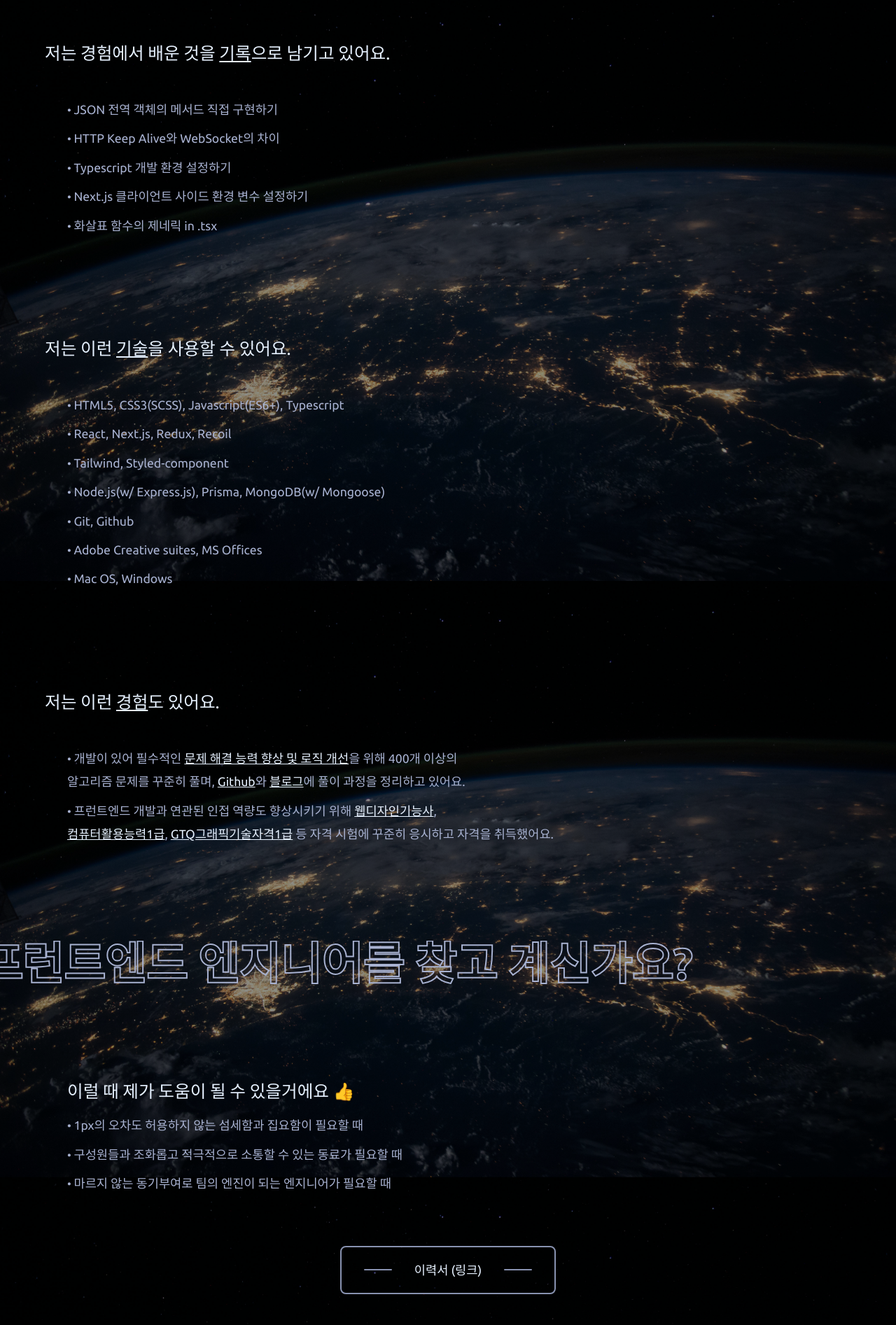
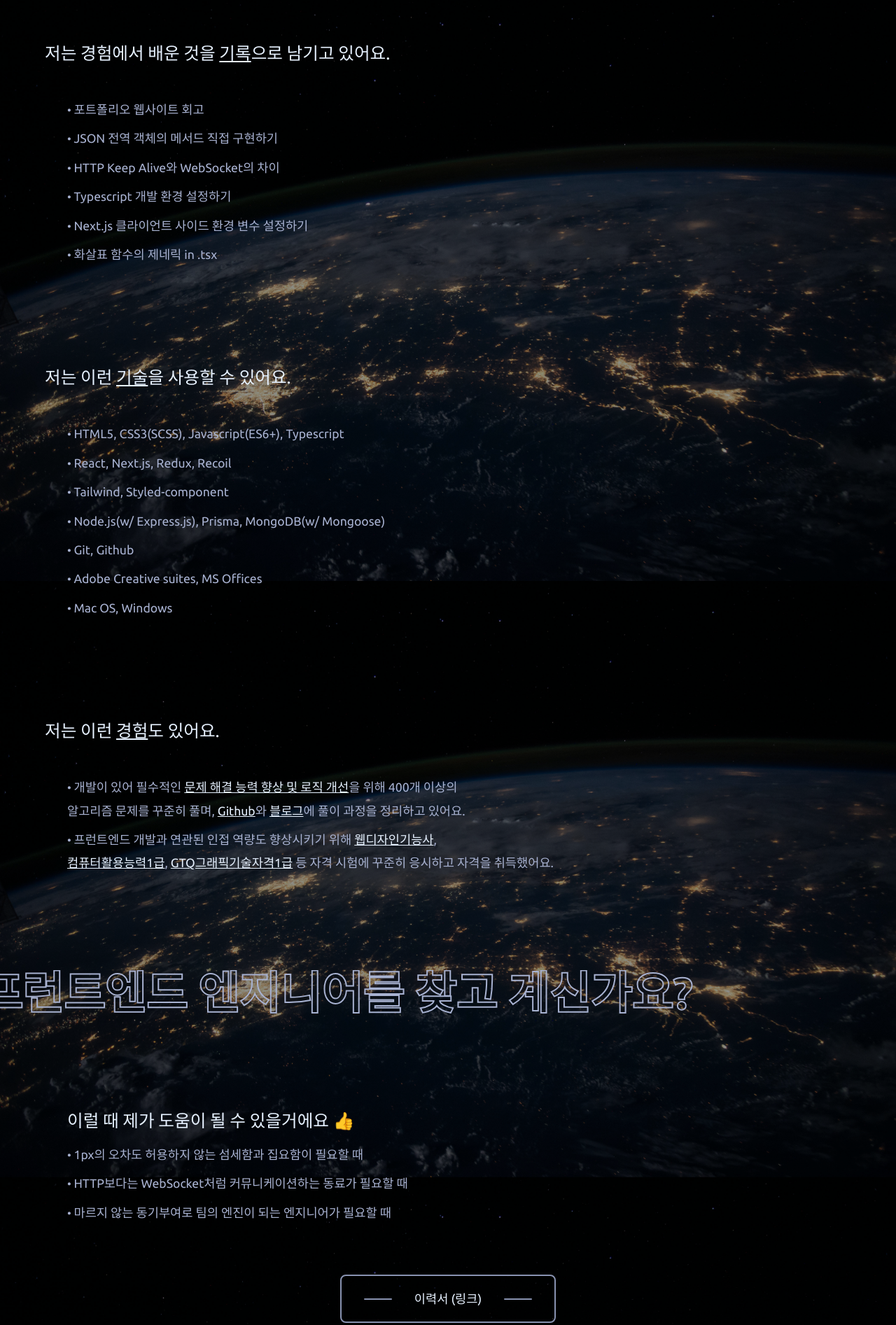
Before and after one commit to songforthemute/pf-2023, a website: page index.html in a window 1280 px wide. Shown: the part 2577-4470 px from the top of the page at 70% size. Drawn offline with Linux system fonts and the light colour scheme; a web font is replaced by a local one.

Commit message:
Add new article

```diff
--- a/index.html
+++ b/index.html
@@ -750,6 +750,17 @@
                     <li class="article__li">
                         <a
                             class="article__li--item font-m font-lightSlate font-hover font-focus"
+                            href="https://medium.com/@songforthemute/%ED%8F%AC%ED%8A%B8%ED%8F%B4%EB%A6%AC%EC%98%A4-%ED%94%84%EB%A1%9C%EC%A0%9D%ED%8A%B8-%ED%9A%8C%EA%B3%A0-f7bee5f2191a"
+                            target="_blank"
+                            rel="noopener noreferrer"
+                            tabindex="0"
+                        >
+                            포트폴리오 웹사이트 회고
+                        </a>
+                    </li>
+                    <li class="article__li">
+                        <a
+                            class="article__li--item font-m font-lightSlate font-hover font-focus"
                             href="https://medium.com/@songforthemute/convert-to-json-from-json-13875fa0bd51"
                             target="_blank"
                             rel="noopener noreferrer"
@@ -934,8 +945,8 @@
                     </li>
                     <li class="article__li">
                         <span class="article__li--item font-m font-lightSlate"
-                            >구성원들과 조화롭고 적극적으로 소통할 수 있는
-                            동료가 필요할 때
+                            >HTTP보다는 WebSocket처럼 커뮤니케이션하는 동료가
+                            필요할 때
                         </span>
                     </li>
                     <li class="article__li">
```
